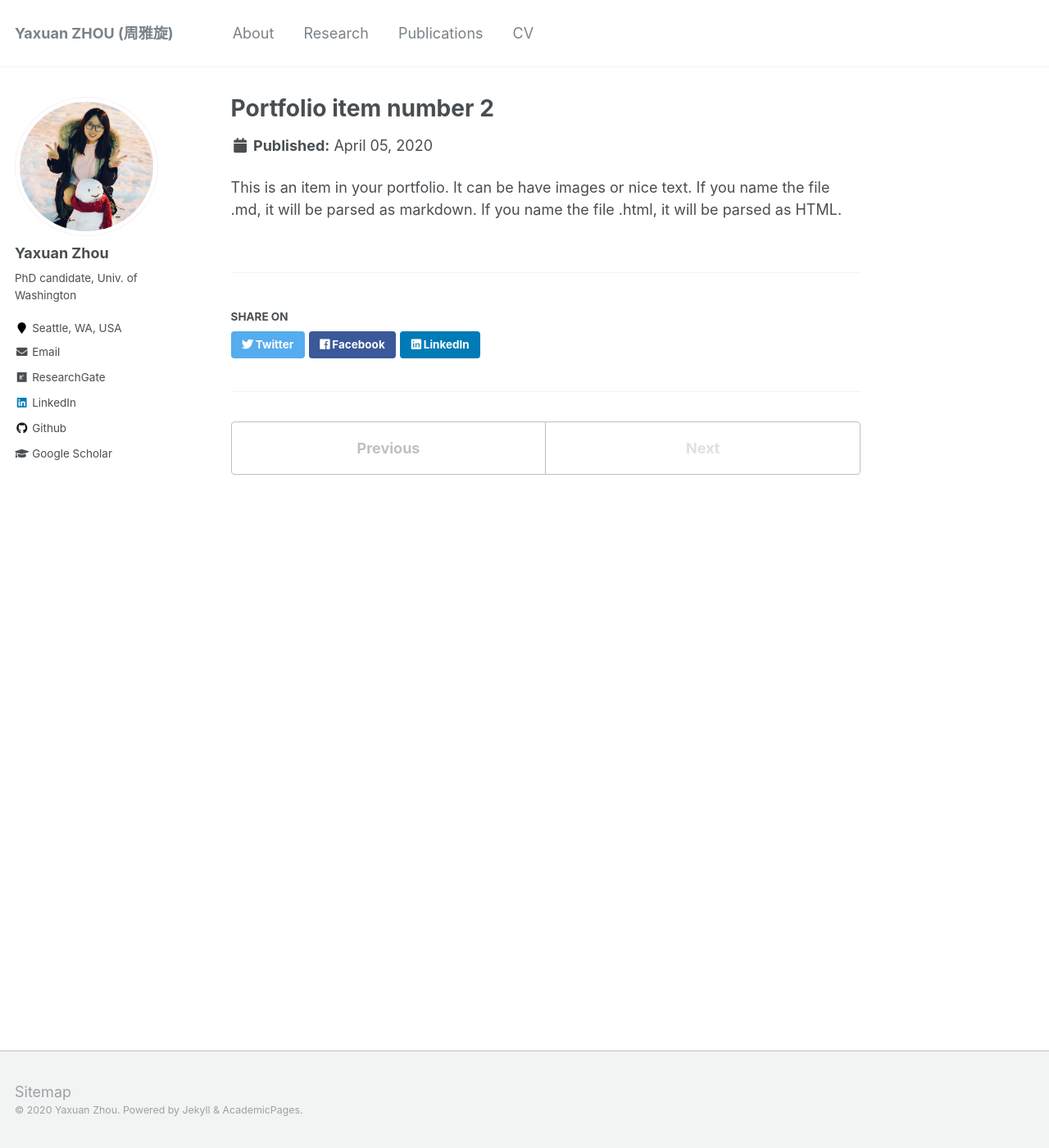
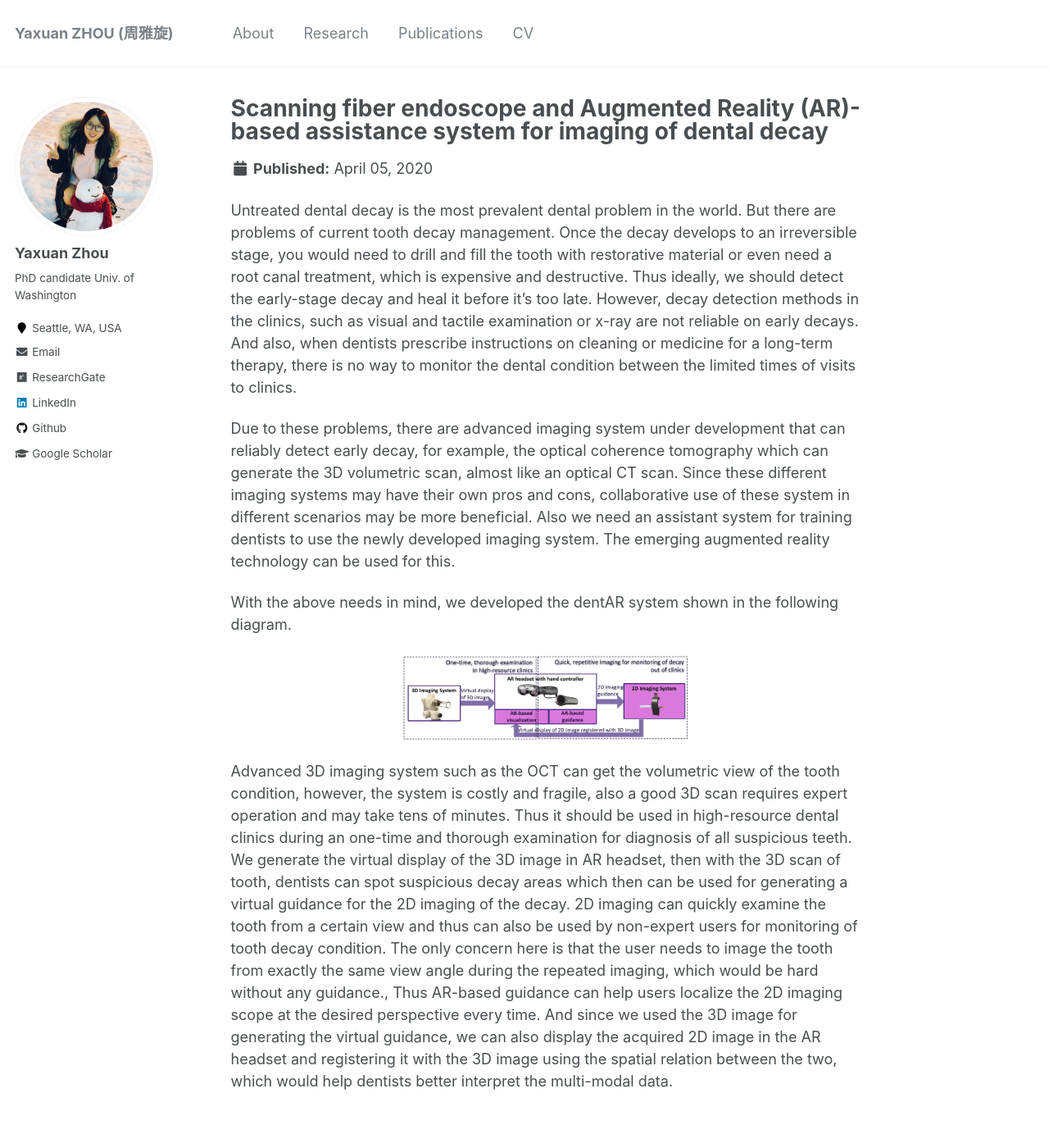
Before and after one commit to YaxuanZHOU/YaxuanZHOU.github.io, a Jekyll site: the page built from _portfolio/portfolio-2.md, in a window 1280 px wide and 1400 px high. Shown: the whole window at 82% size. Built offline with Jekyll 4.4.1, drawn with Linux system fonts in a browser that asks for light colours.

Commit message:
add research2

```diff
--- a/_config.yml
+++ b/_config.yml
@@ -81,8 +81,8 @@ analytics:
 # Site Author
 author:
   name             : "Yaxuan Zhou"
-  avatar           : "profile2.jpg"
-  bio              : "PhD candidate,    Univ. of Washington"
+  avatar           : "YZ-profile.jpg"
+  bio              : "PhD candidate \n Univ. of Washington"
   location         : "Seattle, WA, USA"
   employer         :
   pubmed           : #"https://www.ncbi.nlm.nih.gov/pubmed/?term=john+snow"
--- a/_portfolio/portfolio-2.html
+++ /dev/null
@@ -1,7 +0,0 @@
----
-title: "Portfolio item number 2"
-excerpt: "Short description of portfolio item number 2 <br/><img src='/images/500x300.png'>"
-collection: portfolio
----
-
-This is an item in your portfolio. It can be have images or nice text. If you name the file .md, it will be parsed as markdown. If you name the file .html, it will be parsed as HTML.
--- /dev/null
+++ b/_portfolio/portfolio-2.md
@@ -0,0 +1,17 @@
+---
+title: "Scanning fiber endoscope and Augmented Reality (AR)-based assistance system for imaging of dental decay"
+excerpt: "AR-based visualization of 3D dental image, AR-based guidance for 2D dental imaging using scanning fiber endoscope, fused AR visualization of 3D and 2D images.<br/><img src='/images/YZ-dentAR-2.png'>"
+collection: portfolio
+---
+
+Untreated dental decay is the most prevalent dental problem in the world. But there are problems of current tooth decay management. Once the decay develops to an irreversible stage, you would need to drill and fill the tooth with restorative material or even need a root canal treatment, which is expensive and destructive. Thus ideally, we should detect the early-stage decay and heal it before it’s too late. However, decay detection methods in the clinics, such as visual and tactile examination or x-ray are not reliable on early decays. And also, when dentists prescribe instructions on cleaning or medicine for a long-term therapy, there is no way to monitor the dental condition between the limited times of visits to clinics.
+
+Due to these problems, there are advanced imaging system under development that can reliably detect early decay, for example, the optical coherence tomography which can generate the 3D volumetric scan, almost like an optical CT scan. Since these different imaging systems may have their own pros and cons, collaborative use of these system in different scenarios may be more beneficial. Also we need an assistant system for training dentists to use the newly developed imaging system. The emerging augmented reality technology can be used for this.
+
+With the above needs in mind, we developed the dentAR system shown in the following diagram.
+
+<p align="center">
+  <img src="/images/YZ-dentAR-1.png" width="350" title="hover text">
+</p>
+
+Advanced 3D imaging system such as the OCT can get the volumetric view of the tooth condition, however, the system is costly and fragile, also a good 3D scan requires expert operation and may take tens of minutes. Thus it should be used in high-resource dental clinics during an one-time and thorough examination for diagnosis of all suspicious teeth. We generate the virtual display of the 3D image in AR headset, then with the 3D scan of tooth, dentists can spot suspicious decay areas which then can be used for generating a virtual guidance for the 2D imaging of the decay. 2D imaging can quickly examine the tooth from a certain view and thus can also be used by non-expert users for monitoring of tooth decay condition. The only concern here is that the user needs to image the tooth from  exactly the same view angle during the repeated imaging, which would be hard without any guidance., Thus AR-based guidance can help users localize the 2D imaging scope at the desired perspective every time. And since we used the 3D image for generating the virtual guidance, we can also display the acquired 2D image in the AR headset and registering it with the 3D image using the spatial relation between the two, which would help dentists better interpret the multi-modal data.
```
Also changed, not shown: _portfolio/portfolio-1.md (+1 -1 lines), images/YZ-dentAR-1.png (added), images/YZ-dentAR-2.png (added), images/YZ-profile.jpg (renamed from images/profile2.jpg), images/profile.jpg (deleted), 1 other file.
